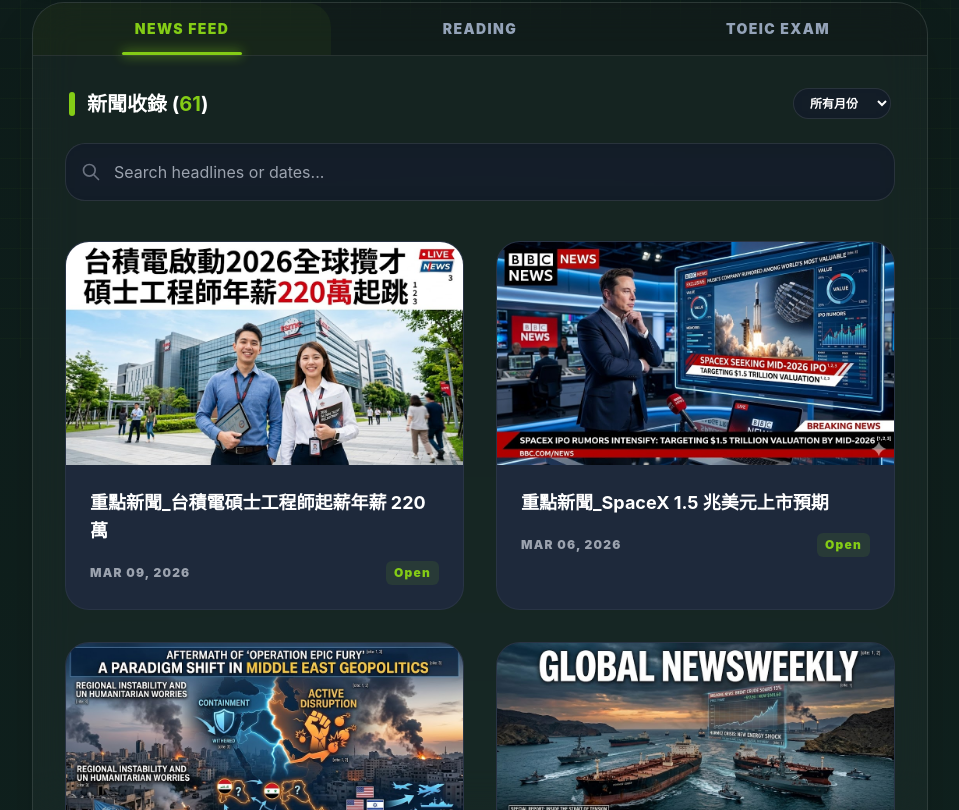
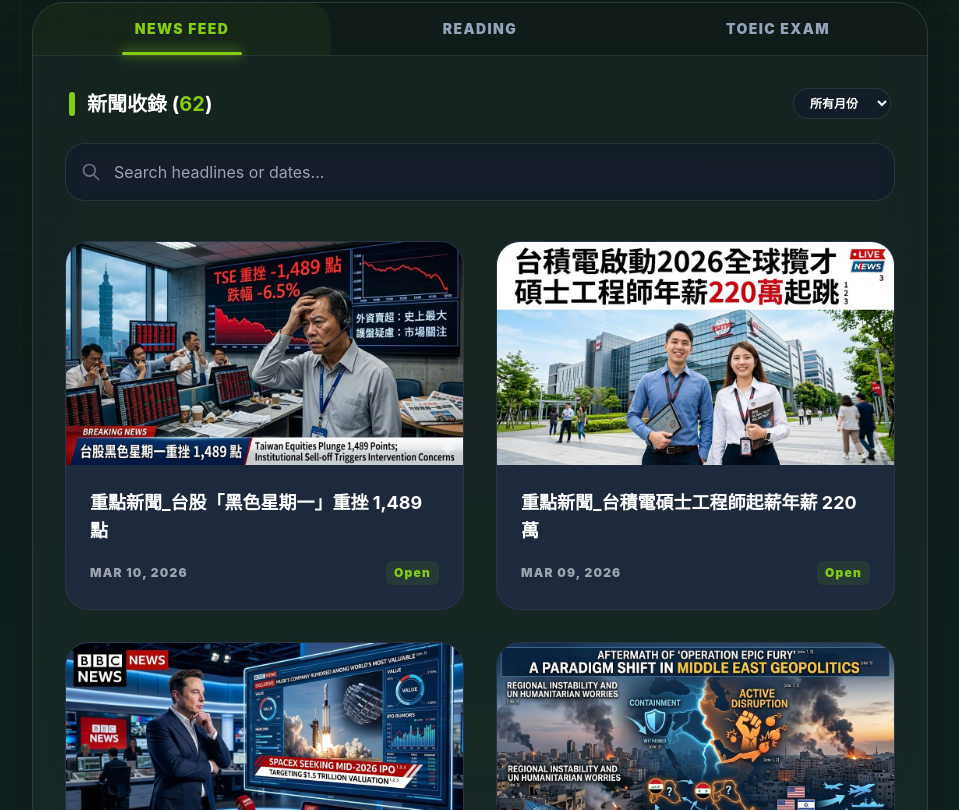
Before and after one commit to SHIU47/Daily-English, a plain HTML site: page index.html in a window 1280 px wide. Shown: the part 442-1252 px from the top of the page, without its empty margins (160-1119 px from the left). Drawn offline with nearby package versions, Linux system fonts and the light colour scheme.

Commit message:
Update index.html

```diff
--- a/index.html
+++ b/index.html
@@ -213,6 +213,7 @@
             <div class="marquee-track">
                 <div class="marquee-content items-center h-full">
                     <div class="flex shrink-0">
+                        <a href="News/2026.03.10英文新聞.html" class="marquee-item">台股「黑色星期一」重挫 1,489 點</a><span class="marquee-separator">•</span>
                          <a href="News/2026.03.09英文新聞.html" class="marquee-item">台積電碩士工程師起薪年薪 220 萬</a><span class="marquee-separator">•</span>
                          <a href="News/2026.03.06英文新聞.html" class="marquee-item">SpaceX 1.5 兆美元上市預期</a><span class="marquee-separator">•</span>
                          <a href="News/2026.03.05英文新聞.html" class="marquee-item">中東地緣政治之範式轉移</a><span class="marquee-separator">•</span>
@@ -254,6 +255,7 @@
                          <a href="News/2026.01.06英文新聞.html" class="marquee-item">台股攻上三萬點</a><span class="marquee-separator">•</span>
                     </div>
                     <div class="flex shrink-0">
+                        <a href="News/2026.03.10英文新聞.html" class="marquee-item">台股「黑色星期一」重挫 1,489 點</a><span class="marquee-separator">•</span>
                          <a href="News/2026.03.09英文新聞.html" class="marquee-item">台積電碩士工程師起薪年薪 220 萬</a><span class="marquee-separator">•</span>
                          <a href="News/2026.03.06英文新聞.html" class="marquee-item">SpaceX 1.5 兆美元上市預期</a><span class="marquee-separator">•</span>
                         <a href="News/2026.03.05英文新聞.html" class="marquee-item">中東地緣政治之範式轉移</a><span class="marquee-separator">•</span>
@@ -323,6 +325,15 @@
                     </div>
 
                     <ul id="document-list" class="grid grid-cols-1 sm:grid-cols-2 gap-8">
+                        <li data-date="2026/03/10" data-month="2026-03">
+                            <a href="News/2026.03.10英文新聞.html" class="grid-card group block">
+                                <div class="aspect-video relative overflow-hidden"><img src="covers/news_20260310.jpg" class="w-full h-full object-cover transition-transform duration-700 group-hover:scale-110" onerror="this.src='https://placehold.co/600x400/1e293b/84cc16?text=STARLINK'"></div>
+                                <div class="p-6 flex flex-col justify-between flex-grow">
+                                    <h3 class="text-white font-bold text-lg mb-4 line-clamp-2">重點新聞_台股「黑色星期一」重挫 1,489 點</h3>
+                                    <div class="flex items-center justify-between text-gray-400 text-xs font-black tracking-widest mt-auto"><span>MAR 10, 2026</span><span class="text-lime-500 bg-lime-500/10 px-2 py-1 rounded-md">Open</span></div>
+                                </div>
+                            </a>
+                        </li>
                         <li data-date="2026/03/09" data-month="2026-03">
                             <a href="News/2026.03.09英文新聞.html" class="grid-card group block">
                                 <div class="aspect-video relative overflow-hidden"><img src="covers/news_20260309.jpg" class="w-full h-full object-cover transition-transform duration-700 group-hover:scale-110" onerror="this.src='https://placehold.co/600x400/1e293b/84cc16?text=STARLINK'"></div>
```
